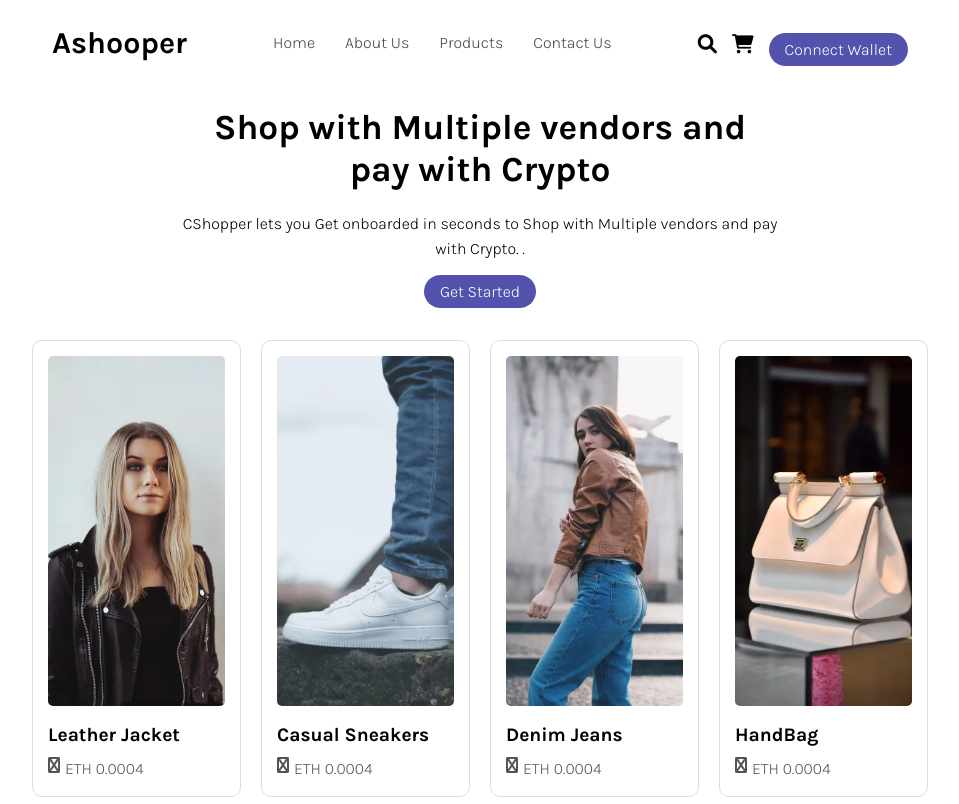
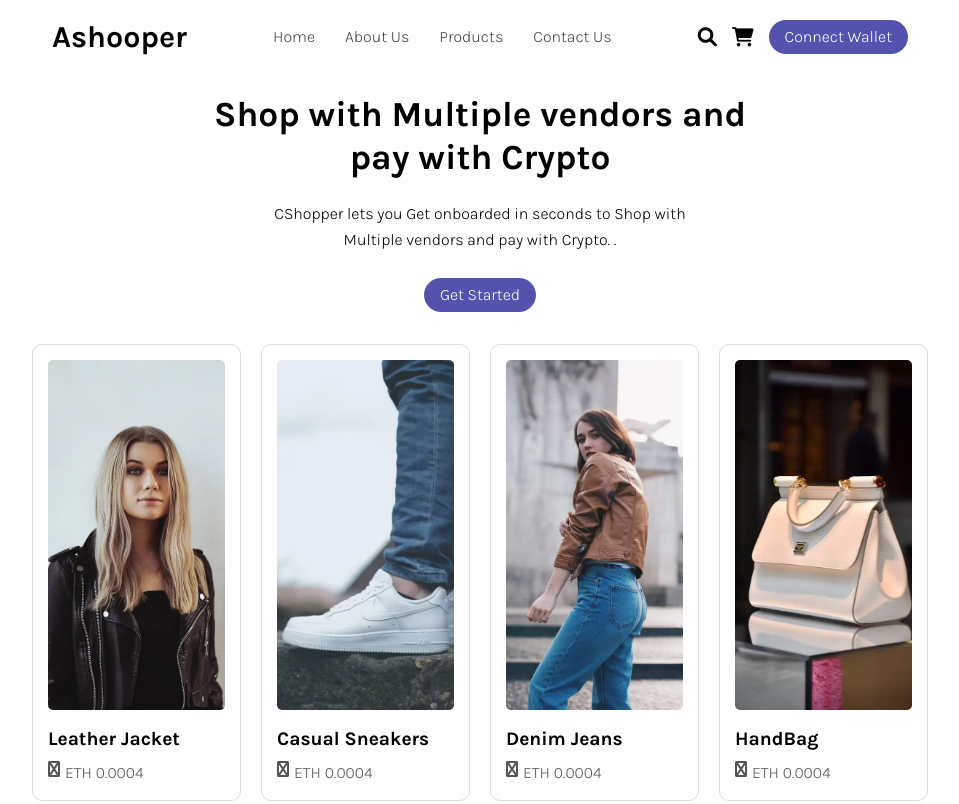
Before and after one commit to Jackboy1/4.-Store_site, a plain HTML site: page index.html in a window 1280 px wide. Shown: the top 804 px of the page, without its empty margins (160-1119 px from the left). Drawn offline with Linux system fonts and the light colour scheme; a web font is replaced by a local one.

Commit message:
updated_4

```diff
--- a/styles.css
+++ b/styles.css
@@ -15,6 +15,7 @@ body {
   margin: 0 auto;
 }
 
+/* Header Section */
 .container {
   max-width: 1000px;
   margin: 0 auto;
@@ -57,10 +58,10 @@ nav ul li a:hover {
   background-color: rgb(83, 83, 174);
   border: none;
   text-align: center;
+  align-items: center;
   font-size: 1rem;
   font-weight: 300;
   line-height: 1.5;
-  margin-top: 0.8rem;
   width: auto;
   padding: 0.3rem 1rem;
   border-radius: 20px;
@@ -90,6 +91,7 @@ nav ul li a:hover {
   transform: scale(1.1);
 }
 
+/* Hero Section */
 .hero {
   text-align: center;
 }
@@ -103,15 +105,17 @@ nav ul li a:hover {
 .hero h2 {
   font-size: 2.2rem;
   line-height: 1.2;
+  margin-bottom: 1rem;
 }
 
 .hero p {
-  margin-top: 1.2rem;
   font-size: 1rem;
+  max-width: 450px;
+  margin: 1.4rem auto 1.6rem;
   line-height: 1.6;
 }
 
-
+/* Product Section */
 .products-content {
   display: grid;
   grid-template-columns: repeat(4, 1fr);
```
